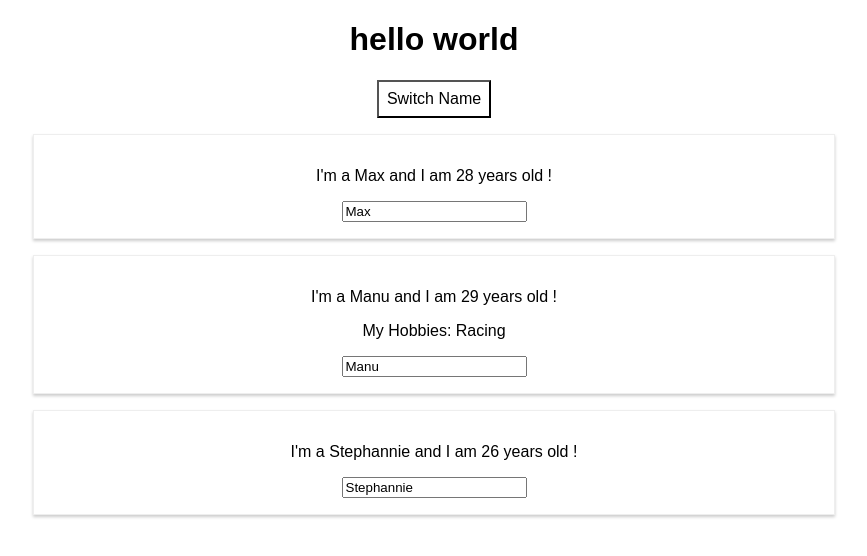
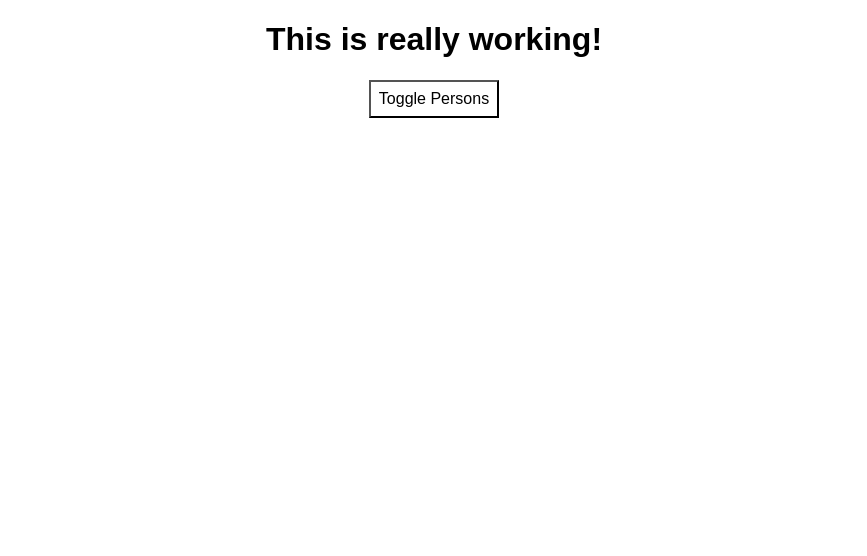
Before and after one commit to tanpv/react, a React (Create React App) app in the folder react-guide/: page / in a window 1280 px wide. Shown: the top 556 px of the page, without its empty margins (206-1073 px from the left). Built offline with nearby package versions, Linux system fonts and the light colour scheme.

Commit message:
finish of 4

```diff
--- a/react-guide/src/App.js
+++ b/react-guide/src/App.js
@@ -2,33 +2,52 @@
 import './App.css';
 import Person from './Person/Person'
 
+
 class App extends Component {
+  // state and data of the app
   state = {
     persons: [
-      { name:"Max", age:28 },
-      { name:"Manu", age:29 },
-      { name:"Stephannie", age:26 }
-    ]
+      { id:'aeb', name:"Manu", age:29 },
+      { id:'ghk', name:"Max", age:28 },
+      { id:'12d', name:"Stephannie", age:26 }
+    ],
+    showPersons: false
   }
 
-  switchNameHandler = (newName) => {
-    this.setState({
-      persons: [
-        { name:newName, age:28 },
-        { name:"Manu", age:29 },
-        { name:"Stephannie", age:26 }
-      ]
-    })
+  deletePersonHandler = (personIndex) => {
+    // spread operator
+    const persons = [...this.state.persons];
+    persons.splice(personIndex,1);
+    this.setState({persons: persons});
   }
 
-  nameChangedHandler = (event) => {
-    this.setState({
-      persons: [
-        { name: 'Max', age:28 },
-        { name: event.target.value, age:29 },
-        { name: "Stephannie", age:26 }
-      ]
-    })
+  nameChangedHandler = (event, id) => {
+    // find index with id
+    const personIndex = this.state.persons.findIndex(p => {
+      return p.id === id;
+    });
+
+    // copy the object by spearding operator
+    const person = {
+      ...this.state.persons[personIndex]
+    };
+
+    // reset name
+    person.name = event.target.value;
+
+    const persons = [...this.state.persons];
+
+    persons[personIndex] = person;
+
+    // reset state
+    this.setState( {persons: persons} );
+  }
+
+  // change state when click to button
+  togglePersonsHandler = () => {
+    const doesShow = this.state.showPersons;
+    // change part of state
+    this.setState({showPersons: !doesShow});
   }
 
   render() {
@@ -41,25 +60,35 @@
       cursor: 'pointer'
     };
 
+    let persons = null;
+
+    // reder content with condition
+    if (this.state.showPersons)
+    {
+      // assign to JSX
+      persons = (
+        <div>
+          {/* map one person data to one person jsx */}
+          {this.state.persons.map( (person, index) => {
+            return <Person
+            // handler with parameter
+            click={() => this.deletePersonHandler(index)}
+            name={person.name}
+            age={person.age}
+            key={person.id}
+            changed={(event) => this.nameChangedHandler(event,person.id)}/>
+          })}
+        </div>
+      );
+    }
+
     return (
       <div className="App">
-        <h1> hello world </h1>
+        <h1> This is really working! </h1>
         <button
           style={style}
-          onClick={this.switchNameHandler.bind(this, 'Maximilian')}>Switch Name</button>
-
-        <Person
-        name={this.state.persons[0].name}
-        age={this.state.persons[0].age}/>
-
-        <Person
-        name={this.state.persons[1].name}
-        age={this.state.persons[1].age}
-        changed={this.nameChangedHandler}>My Hobbies: Racing </Person>
-
-        <Person
-        name={this.state.persons[2].name}
-        age={this.state.persons[2].age} />
+          onClick={this.togglePersonsHandler}>Toggle Persons</button>
+        {persons}
       </div>
     );
   }
```
Also changed, not shown: react-guide/src/Person/Person.js (+9 -0 lines), react-guide/package.json (line endings or trailing spaces), 1 other file (tests, documents, lock files or other folders).
